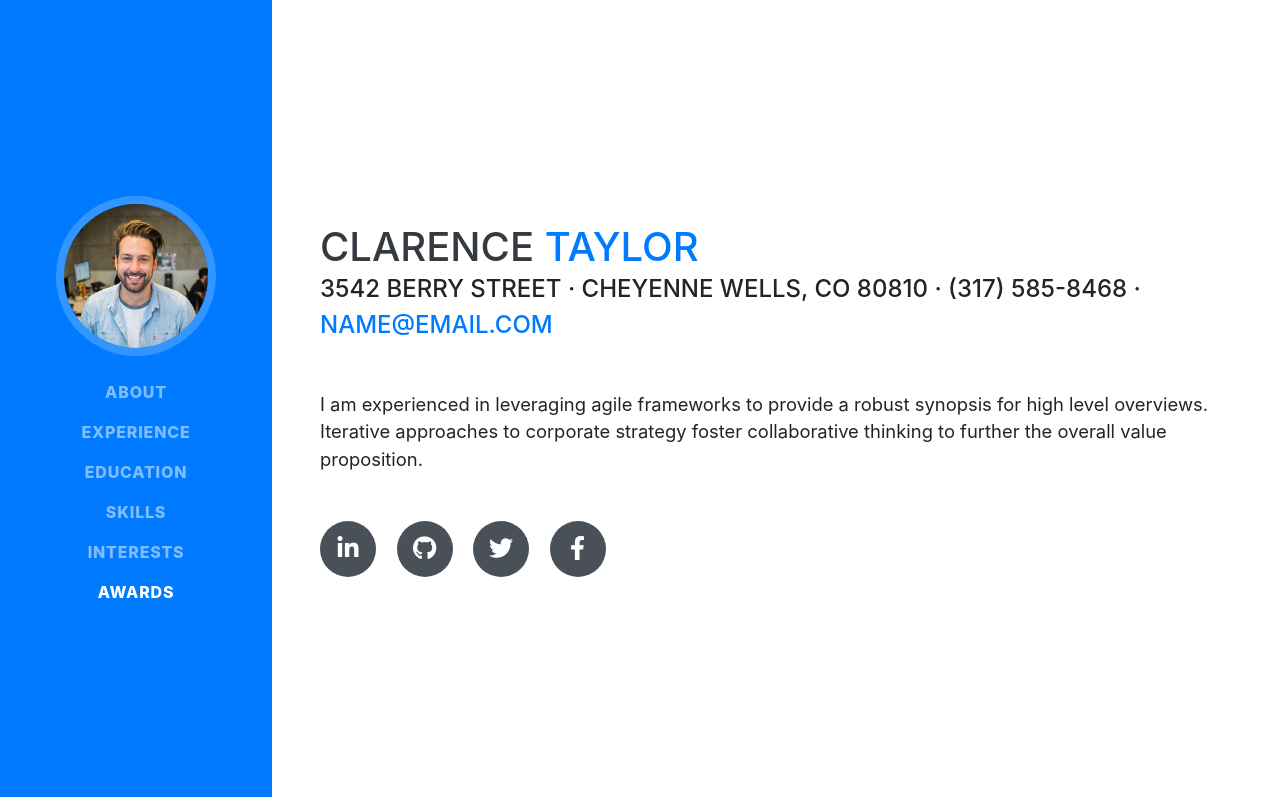
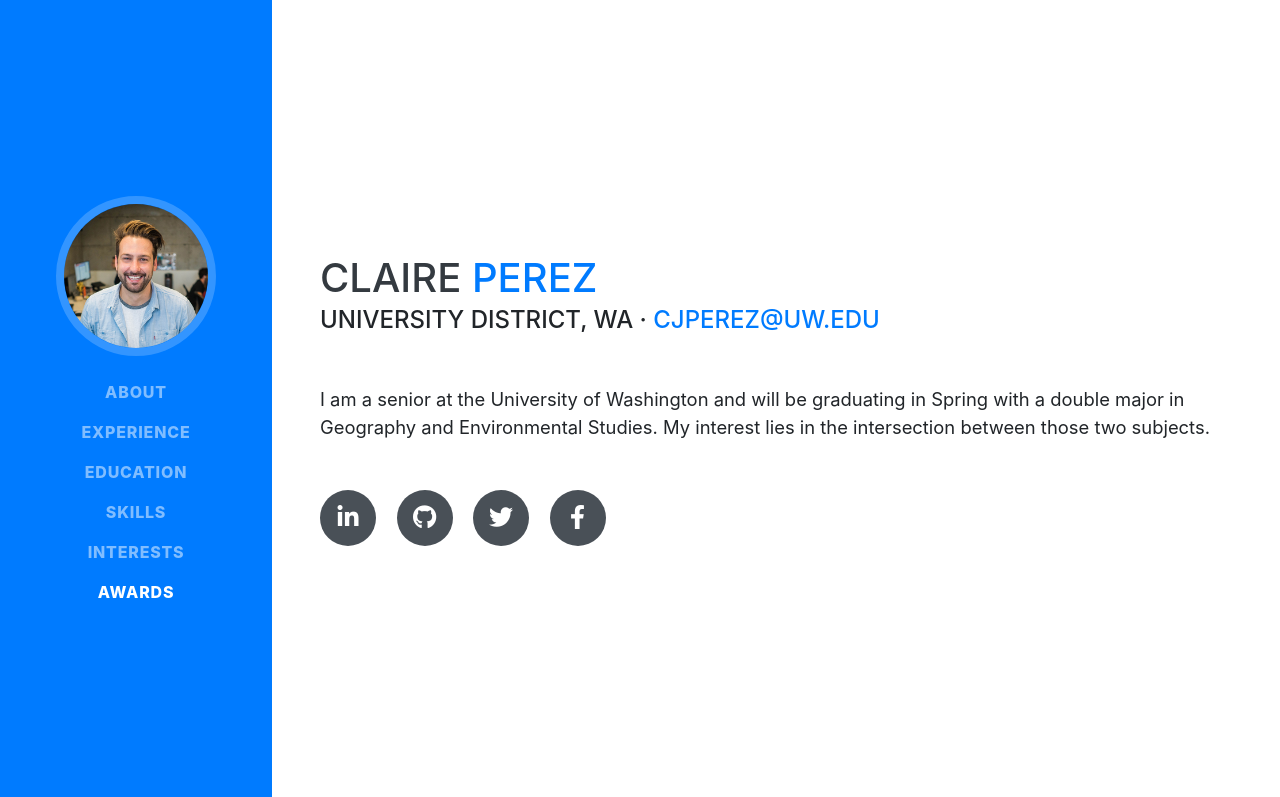
Before and after one commit to cjpere/cjpere.github.io, a website with bundled scripts: page index.html in a window 1280 px wide. Shown: the top 797 px of the page. Built offline with nearby package versions, Linux system fonts and the light colour scheme; a web font is replaced by a local one.

Commit message:
test commit

```diff
--- a/index.html
+++ b/index.html
@@ -27,7 +27,7 @@
 
   <nav class="navbar navbar-expand-lg navbar-dark bg-primary fixed-top" id="sideNav">
     <a class="navbar-brand js-scroll-trigger" href="#page-top">
-      <span class="d-block d-lg-none">Clarence Taylor</span>
+      <span class="d-block d-lg-none">Claire Perez</span>
       <span class="d-none d-lg-block">
         <img class="img-fluid img-profile rounded-circle mx-auto mb-2" src="img/profile.jpg" alt="">
       </span>
@@ -63,13 +63,13 @@
 
     <section class="resume-section p-3 p-lg-5 d-flex align-items-center" id="about">
       <div class="w-100">
-        <h1 class="mb-0">Clarence
-          <span class="text-primary">Taylor</span>
+        <h1 class="mb-0">Claire
+          <span class="text-primary">Perez</span>
         </h1>
-        <div class="subheading mb-5">3542 Berry Street · Cheyenne Wells, CO 80810 · (317) 585-8468 ·
-          <a href="mailto:name@email.com">name@email.com</a>
+        <div class="subheading mb-5">University District, WA ·
+          <a href="mailto:name@email.com">cjperez@uw.edu</a>
         </div>
-        <p class="lead mb-5">I am experienced in leveraging agile frameworks to provide a robust synopsis for high level overviews. Iterative approaches to corporate strategy foster collaborative thinking to further the overall value proposition.</p>
+        <p class="lead mb-5">I am a senior at the University of Washington and will be graduating in Spring with a double major in Geography and Environmental Studies. My interest lies in the intersection between those two subjects.</p>
         <div class="social-icons">
           <a href="#">
             <i class="fab fa-linkedin-in"></i>
```
